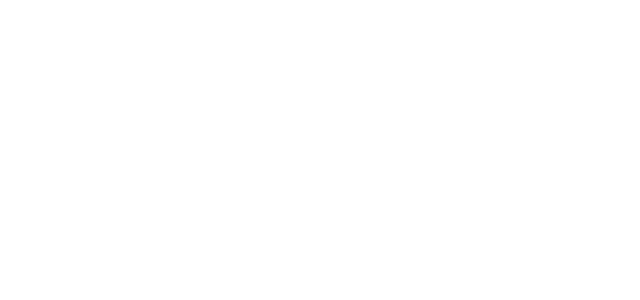
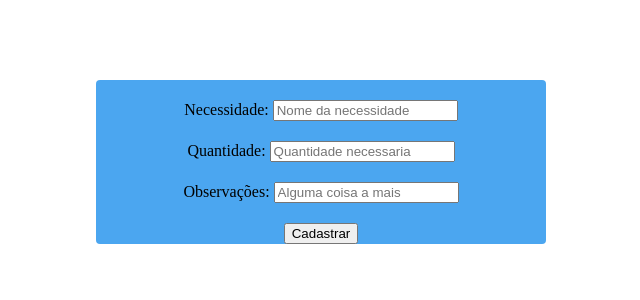
Before and after one commit to daraedna/front_miau, a React (Create React App) app: page /AddNecessities in a window 1280 px wide. Shown: the top 300 px of the page, without its empty margins (319-959 px from the left). Built offline with nearby package versions, Linux system fonts and the light colour scheme.

Commit message:
Listar e cadastrar necessidades

```diff
--- a/src/pages/AddNecessities/index.js
+++ b/src/pages/AddNecessities/index.js
@@ -1,6 +1,56 @@
-import React from 'react';
+import React, { useState } from 'react';
+import api from '../../services/api';
 
 
-export default function AddNecessities(){
-    return <div    />
+export default function AddNecessities({ history }){
+
+    const [name, setName] = useState('');
+    const [qtd, setQtd] = useState('');
+    const [obs, setObs] = useState('');
+
+    async function handleSubmit(event){
+        event.preventDefault();
+
+        const inst_id = localStorage.getItem('inst');
+
+        await api.post('/necessitie', {name, qtd, obs}, {
+            headers: {inst_id}
+        })
+
+        history.push('/dashboard');
+    }
+
+
+
+    return (
+
+        <form onSubmit={handleSubmit}>
+            <label htmlFor> Necessidade: </label>
+            <input
+                id= "name"
+                placeholder="Nome da necessidade"
+                value={name}
+                onChange={event => setName(event.target.value)}
+            /><br/>
+
+            <label htmlFor> Quantidade: </label>
+            <input
+                 id= "qtd"
+                 placeholder="Quantidade necessaria"
+                 value={qtd}
+                 onChange={event =>setQtd(event.target.value)}
+             /><br/>
+
+            <label htmlFor> Observações: </label>
+            <input
+                id= "obs"
+                placeholder="Alguma coisa a mais "
+                value={obs}
+                onChange={event => setObs(event.target.value)}
+            /><br/>
+
+            <button className="btn" type="submit"> Cadastrar </button>
+
+        </form>
+    )
 }
--- a/src/pages/Dashboard/index.js
+++ b/src/pages/Dashboard/index.js
@@ -1,5 +1,6 @@
 import React, { useEffect, useState} from 'react';
 import api from '../../services/api';
+import { Link } from 'react-router-dom';
 
 
 export default function Dashboard(){
@@ -31,6 +32,10 @@ export default function Dashboard(){
                 </li>
                 ))}
             </ul>
+
+            <Link to="/AddNecessities">
+                    Cadastrar nova Necessidade
+            </Link>
         </>
     )
 }
```
